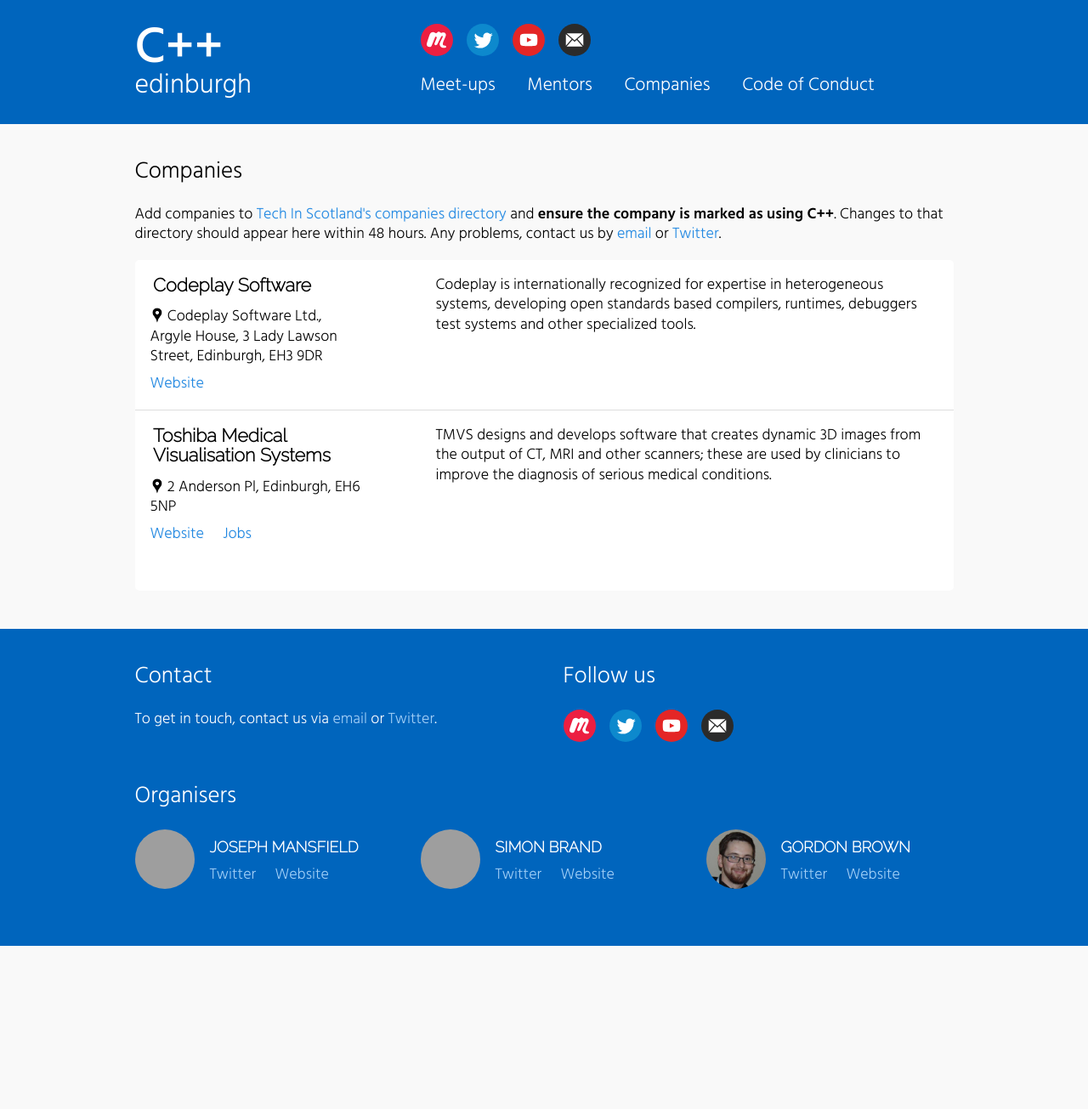
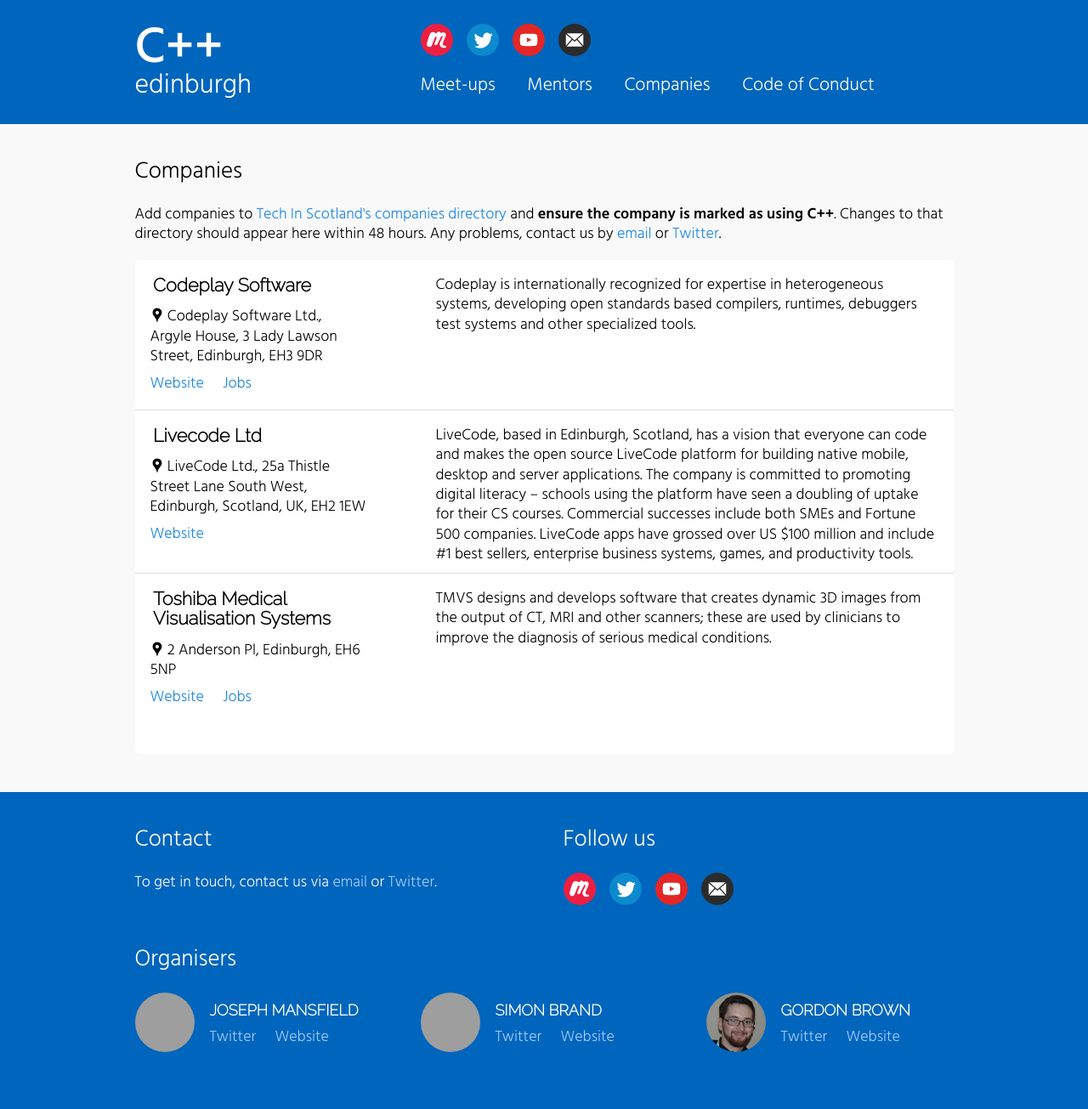
Before and after one commit to sftrabbit/CppEdinburgh, a Jekyll site: the page built from companies.html, in a window 1280 px wide. Shown: the whole page at 85% size. Built offline with Jekyll 4.4.1, drawn with Linux system fonts in a browser that asks for light colours; before the commit the page ends 1113 px from its top, so only the background shows below that; grey boxes are pictures that could not be loaded.

Commit message:
[AUTO] Update companies
Travis build: 13

- Update 'Codeplay Software'
- Insert 'Livecode Ltd'

```diff
--- a/_data/companies.yaml
+++ b/_data/companies.yaml
@@ -5,10 +5,30 @@
   links:
     - name: Website
       url: 'http://www.codeplay.com'
+    - name: Jobs
+      url: 'https://codeplay.com/company/careers/#choose-career'
   description: >-
     Codeplay is internationally recognized for expertise in heterogeneous
     systems, developing open standards based compilers, runtimes, debuggers test
     systems and other specialized tools.
+- name: Livecode Ltd
+  address: >-
+    LiveCode Ltd., 25a Thistle Street Lane South West, Edinburgh, Scotland, UK,
+    EH2 1EW
+  links:
+    - name: Website
+      url: 'https://livecode.com/'
+  description: >-
+    LiveCode, based in Edinburgh, Scotland, has a vision that everyone can code
+    and makes the open source LiveCode platform for building native mobile,
+    desktop and server applications.
+
+
+    The company is committed to promoting digital literacy – schools using the
+    platform have seen a doubling of uptake for their CS courses. Commercial
+    successes include both SMEs and Fortune 500 companies. LiveCode apps have
+    grossed over US $100 million and include #1 best sellers, enterprise
+    business systems, games, and productivity tools.
 - name: Toshiba Medical Visualisation Systems
   address: '2 Anderson Pl, Edinburgh, EH6 5NP'
   links:
```
